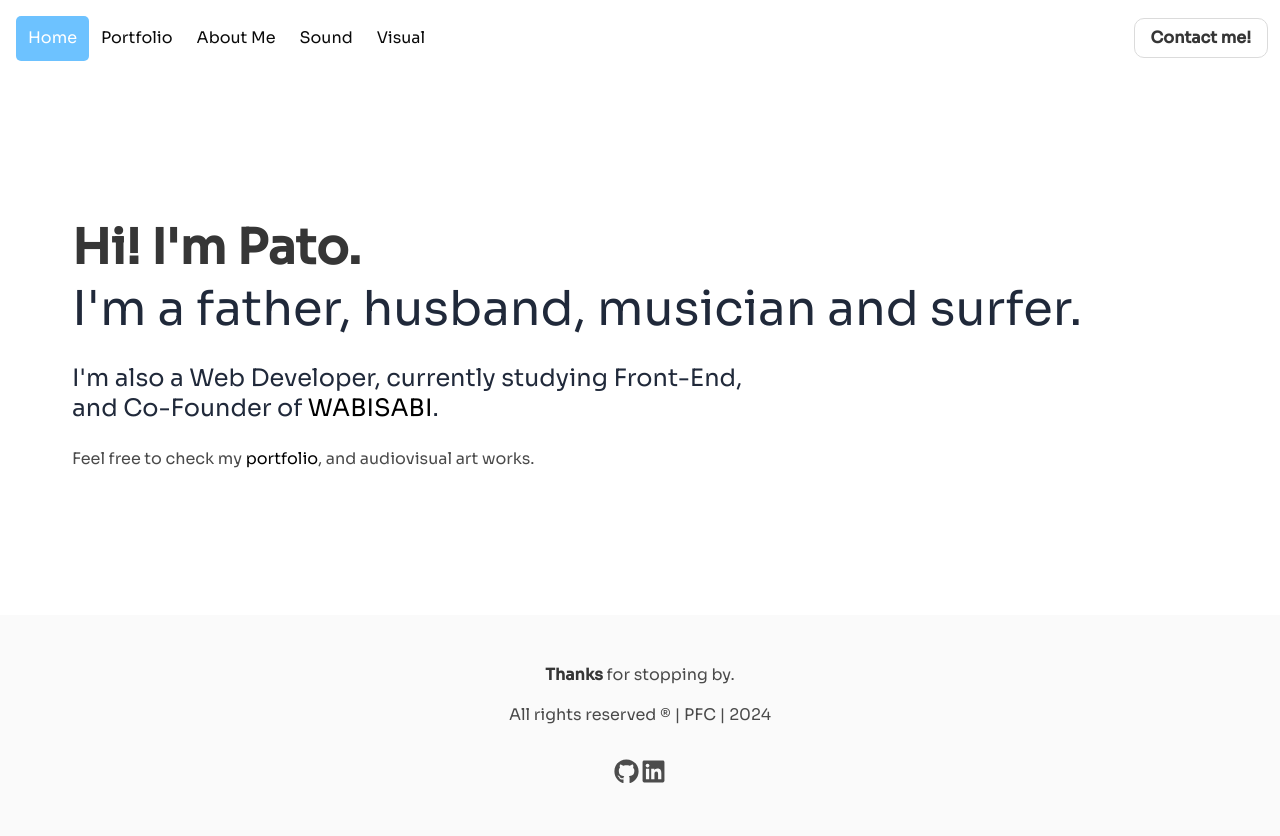
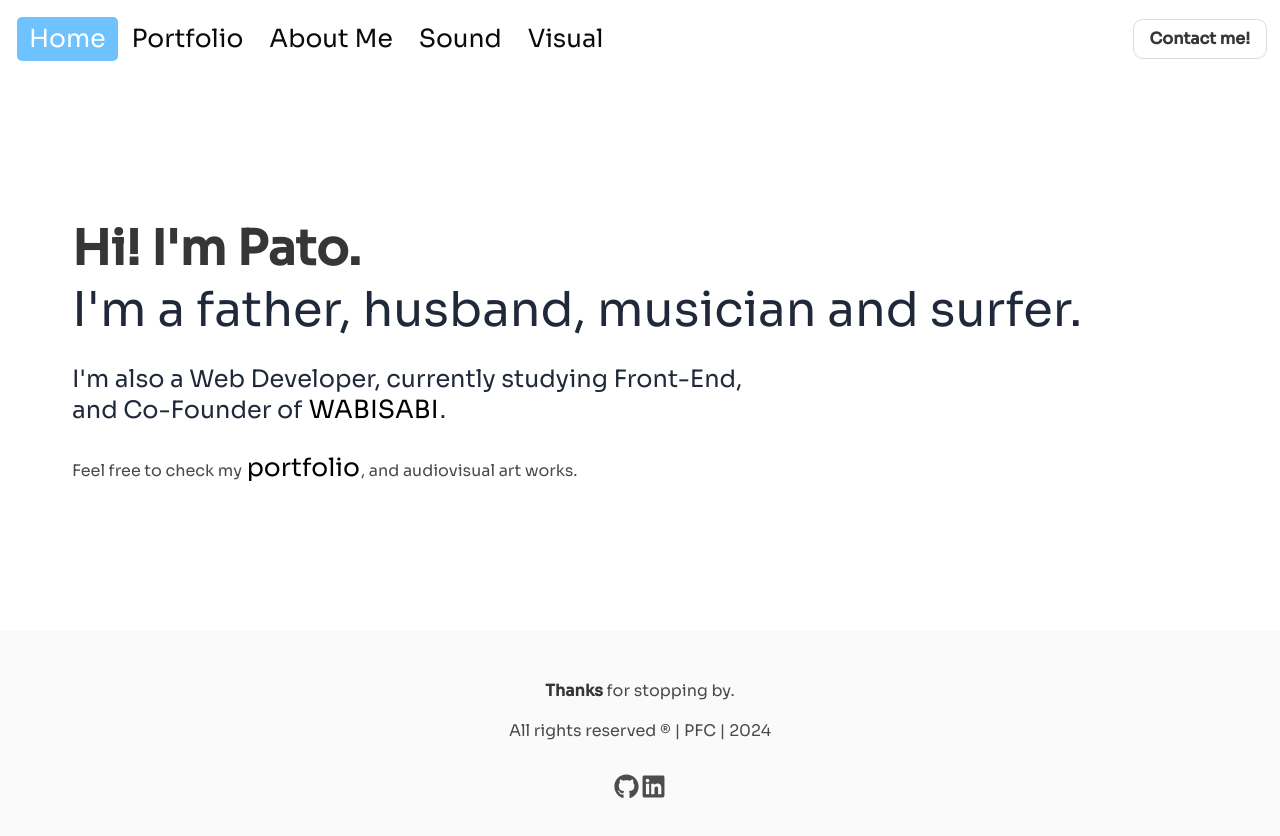
Before and after one commit to elpatoenlasolas/newPortfolio, a React (Create React App) app: page / in a window 1280 px wide. In both pictures the pointer is over the link "Home". Shown: the top 836 px of the page. Built offline with nearby package versions, Linux system fonts and the light colour scheme; a small style sheet from the web is missing.

Commit message:
update to anchor in footer

```diff
--- a/src/components/Footer/Footer.css
+++ b/src/components/Footer/Footer.css
@@ -1,12 +1,12 @@
 @import '../fx/fx.css';
 
-a.icons {
+a {
   margin: 1px;
   font-size: 25px;
   color: #4c4c4c;
 }
 
-a.icons:hover {
+a:hover {
   color: #3d3d3d;
 }
 
```
